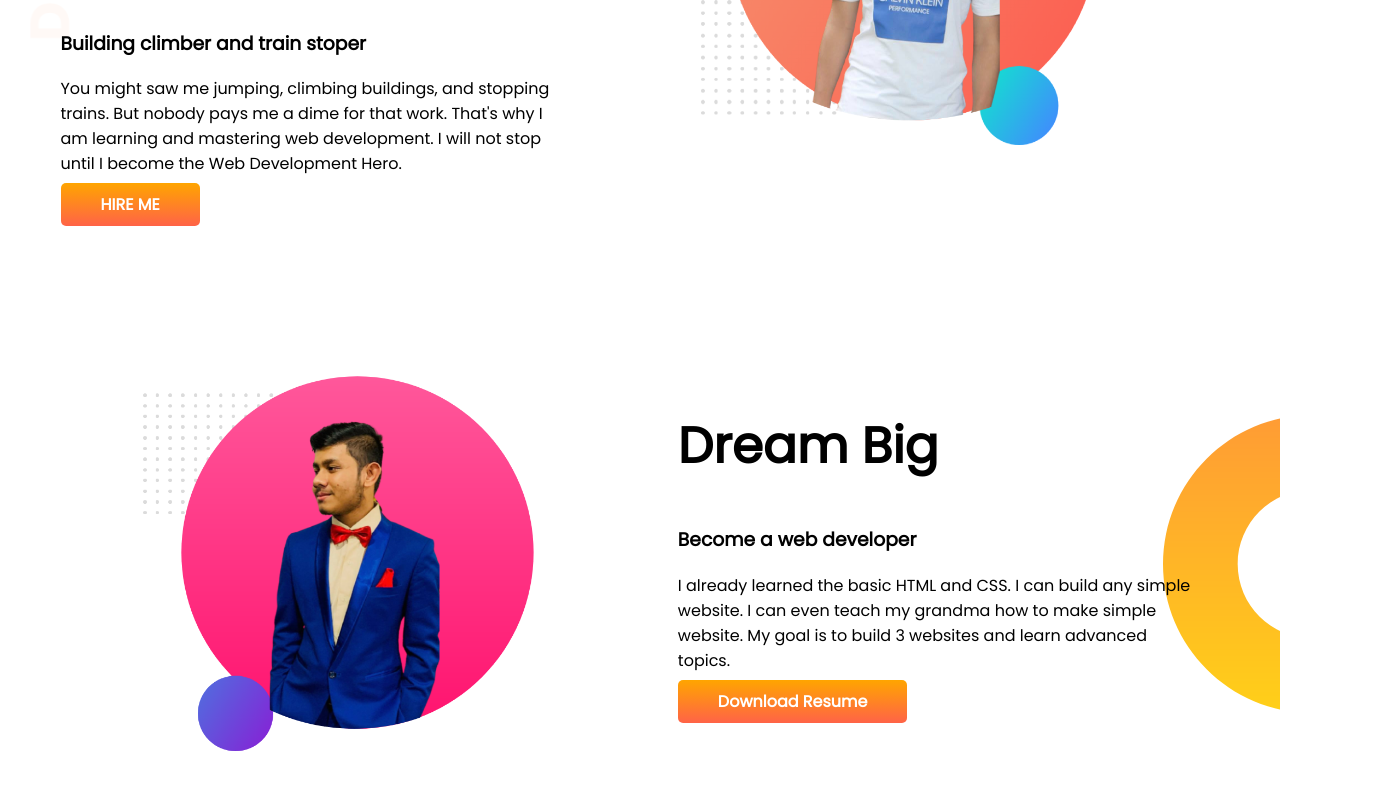
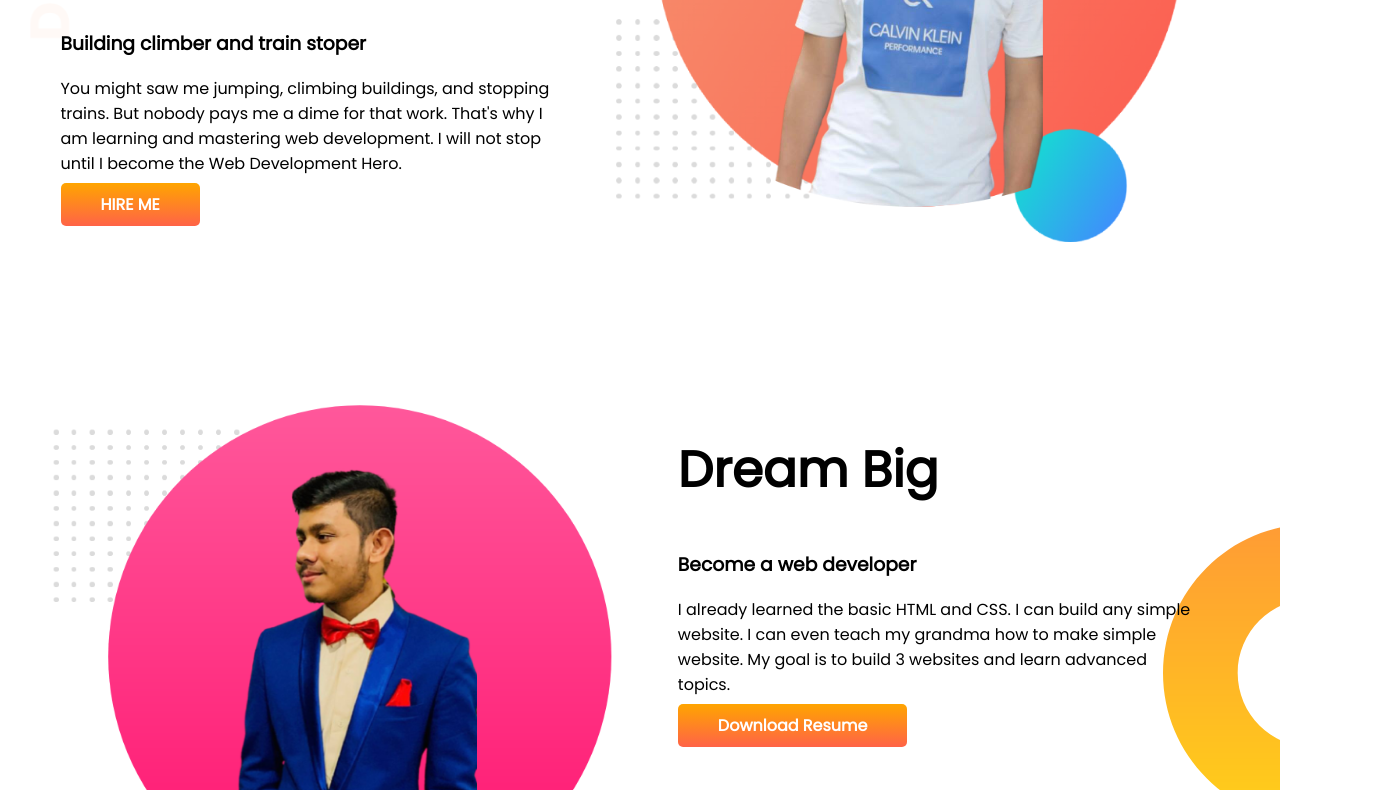
Before and after one commit to saimon1609/developer-Portfolio, a plain HTML site: page index.html in a window 1280 px wide. Shown: the part 321-1111 px from the top of the page, 1399 px wide, since content can reach past the window. Drawn offline with Linux system fonts and the light colour scheme.

Commit message:
image pixel change

```diff
--- a/style.css
+++ b/style.css
@@ -34,7 +34,7 @@ h2{
 }
 .half-width img{
     width: 100%;
-    min-width:700px;
+    min-width:1000px;
 }
 .link-button{
     text-decoration: none;
```
